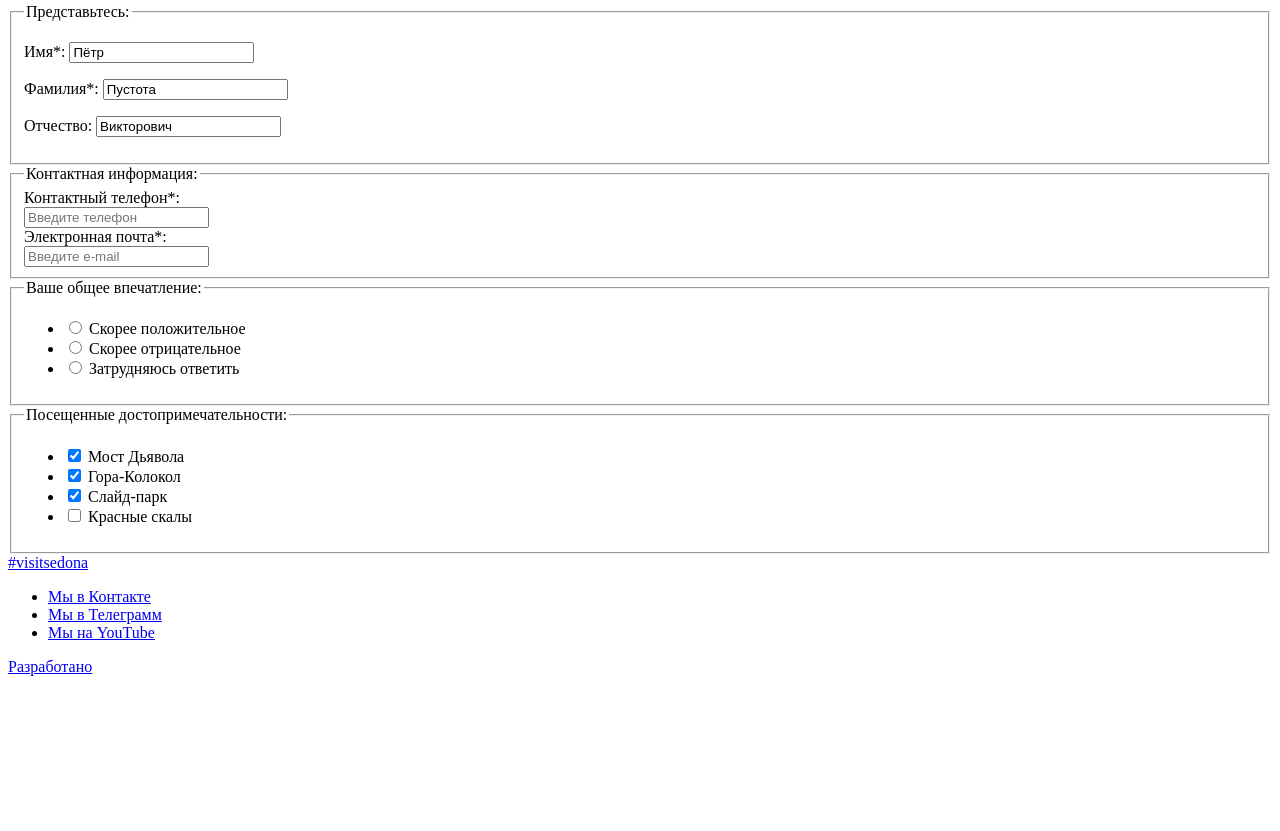
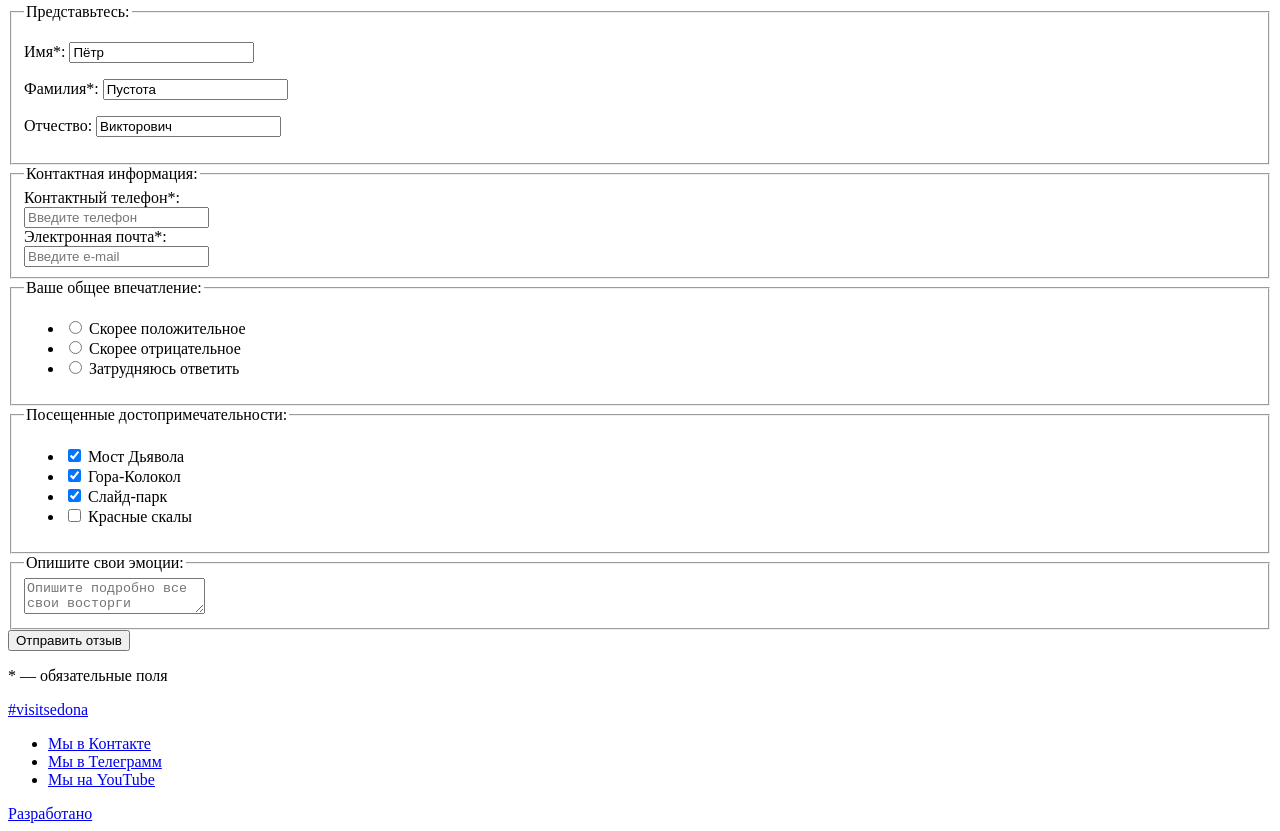
Before and after one commit to tashakuper/2079447-sedona-26, a website: page source/form.html in a window 1280 px wide. Shown: the part 339-1170 px from the top of the page. Before the commit the page ends 1023 px from the top, so only its background shows below. Drawn offline with Linux system fonts and the light colour scheme.

Commit message:
Добавляет текстовое поле для ввода отзыва

```diff
--- a/source/form.html
+++ b/source/form.html
@@ -163,6 +163,20 @@
       </li>
     </ul>
   </fieldset>
+  <div class="form__container form__container--review">
+    <fieldset class="form__fieldset">
+      <legend class="form__legend form__legend--review">Опишите свои эмоции:</legend>
+      <textarea class="form__input form__input--textarea" name="name"
+        placeholder="Опишите подробно все свои восторги"></textarea>
+    </fieldset>
+  </div>
+  <div class="form__container form__container--button">
+    <button class="button button--review" type="submit">
+      <span class="button__text">Отправить отзыв</span>
+    </button>
+    <p class="form__notice">* — обязательные поля</p>
+  </div>
+
   <footer class="footer">
     <a href="#" class="footer_hashtag">#visitsedona</a>
 
```
